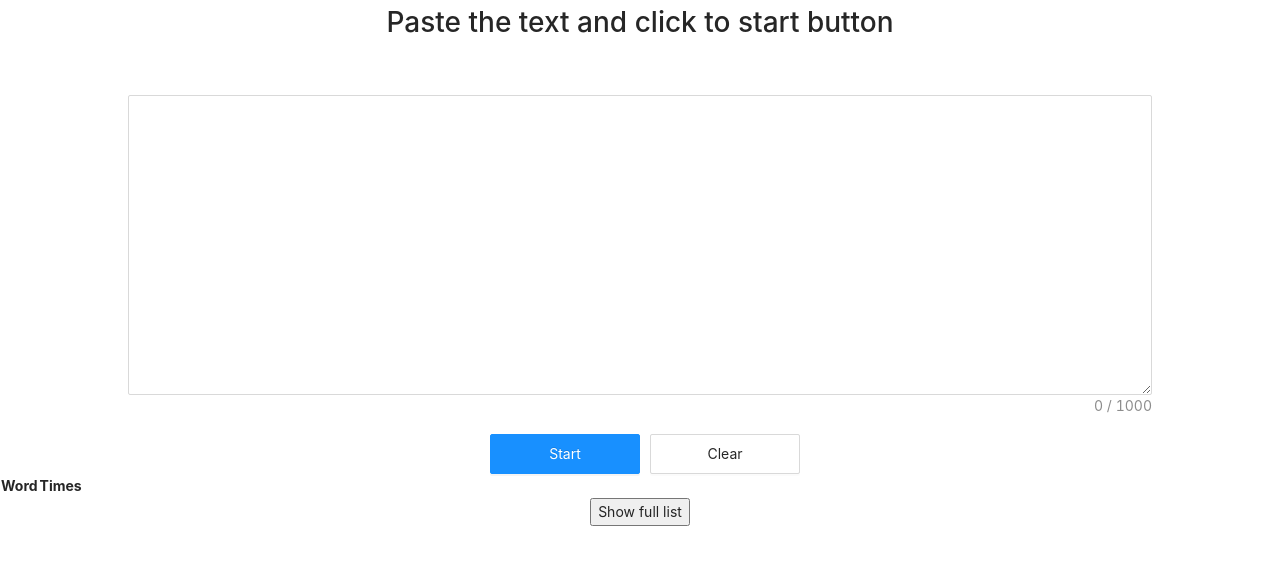
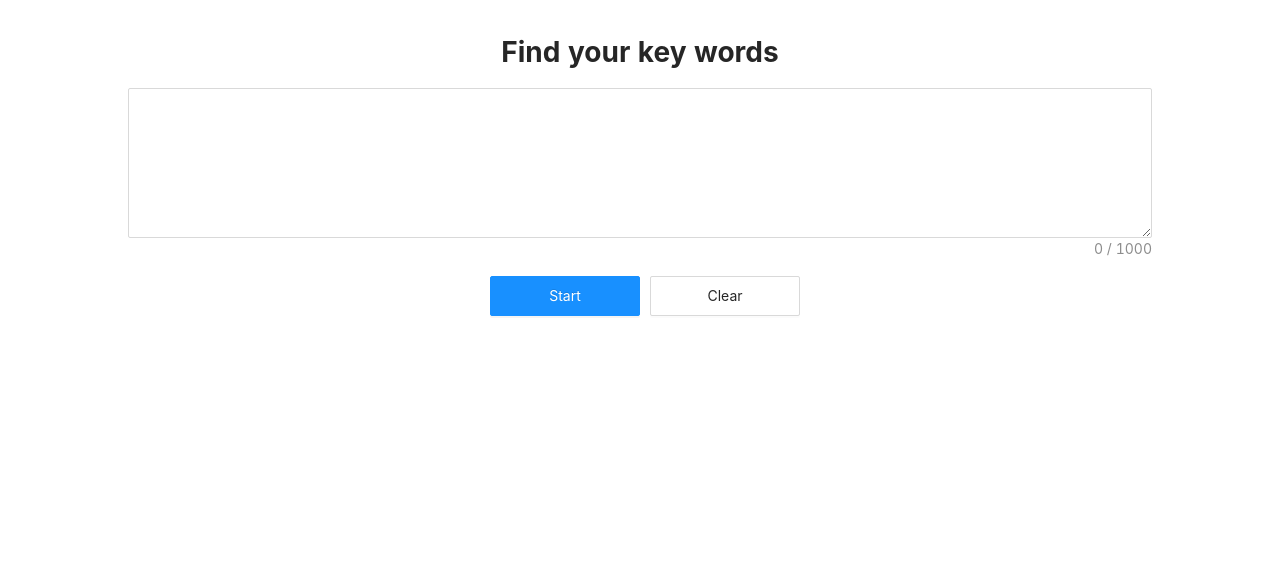
Before and after one commit to elmar8287/key-words-finding-app, a React (Create React App) app: page / in a window 1280 px wide. Shown: the top 564 px of the page. Built offline with nearby package versions, Linux system fonts and the light colour scheme.

Commit message:
Finalized the main functionality with conditional rendering

```diff
--- a/src/Components/App/App.css
+++ b/src/Components/App/App.css
@@ -1,3 +1,8 @@
 .App {
   text-align: center;
 }
+
+.title {
+  font-weight: 700;
+  margin-top: 30px;
+}
--- a/src/Components/Main/Main.js
+++ b/src/Components/Main/Main.js
@@ -1,8 +1,11 @@
 import React, {useState} from 'react';
 import Text from '../Text/Text';
 import Result from '../Result/Result';
+import 'antd/dist/antd.css';
+import { Button } from 'antd';
 
 const Main = () => {
+  const [display, setDisplay] = useState(false)
   const [value, setValue] = useState("")
   const textAreaHandle = (e) => {
     setValue(e.target.value)
@@ -10,7 +13,8 @@ const Main = () => {
 
   const [elmar, setElmar] = useState([])
   const findTopThree = () => {
-    let a = value
+    if(value) {
+      let a = value
       .toString()
       .replace(/[^\w\s]|_/g, "")
       .replace(/\s+/g, " ")
@@ -24,6 +28,7 @@ const Main = () => {
     const res = Array.from(Object.keys(map), key => [key, map[key]]);
     res.sort((a, b) => b[1] - a[1]);
     setElmar([res])
+    }
   };
 
   const [full, setFull] = useState(7)
@@ -38,9 +43,14 @@ const Main = () => {
 
   return (
     <div>
-      <h1>Paste the text and click to start button</h1>
+      <h1 className="title">Find your key words </h1>
       <Text textAreaHandle={textAreaHandle} value={value} findTopThree={findTopThree} clearHandle={clearHandle} />
-      <Result word={elmar[0]} full={full} fullHandle={fullHandle}/>
+      <Button type="primary" onClick={() => {findTopThree(); setDisplay(true)}} className="button">Start</Button>
+      <Button onClick={() => {clearHandle(); setDisplay(false)}} className="button">Clear</Button>
+      {
+        display && value &&
+        <Result word={elmar[0]} full={full} fullHandle={fullHandle} />
+      }
     </div>
   );
 };
--- /dev/null
+++ b/src/Components/Result/Result.css
@@ -0,0 +1,6 @@
+.result-table {
+  border: solid rgb(182, 180, 180);
+  text-align: center;
+  margin: 50px 25% 10px 25%;
+  width: 50%;
+}
--- a/src/Components/Result/Result.js
+++ b/src/Components/Result/Result.js
@@ -1,8 +1,12 @@
-import React from 'react';
+import "./Result.css"
+import 'antd/dist/antd.css';
+import { Button } from 'antd';
 
-const Result = ({word, full, fullHandle}) => (
-  <>
-    <table>
+const Result = ({word, full, fullHandle }) => {
+  return (
+    <div>
+    {
+    <table className="result-table">
         <tr>
           <th>Word</th>
           <th>Times</th>
@@ -16,8 +20,12 @@ const Result = ({word, full, fullHandle}) => (
           )).slice(0, full)
         }
       </table>
-    <button onClick={fullHandle} type="button">Show full list</button>
-  </>
-);
+    }
+    {
+      word!==undefined && word!==null && word.length>7 &&
+      <Button type="primary" onClick={fullHandle} className="button">Show full list</Button>
+    }
+    </div>
+  )};
 
 export default Result;
--- a/src/Components/Text/Text.css
+++ b/src/Components/Text/Text.css
@@ -2,8 +2,8 @@
   color: blue;
   text-align: center;
   width: 80%;
-  height: 300px;
-  margin: 4% 10% 3% 10%;
+  height: 150px;
+  margin: 0 10% 3% 10%;
 }
 
 .button {
--- a/src/Components/Text/Text.js
+++ b/src/Components/Text/Text.js
@@ -16,8 +16,6 @@ const Text = (
       showCount
       maxLength={1000}
     />
-    <Button type="primary" onClick={findTopThree} className="button">Start</Button>
-    <Button onClick={clearHandle} className="button">Clear</Button>
   </>
 );
 
```
Lines whose indentation alone changed are shown as unchanged.
